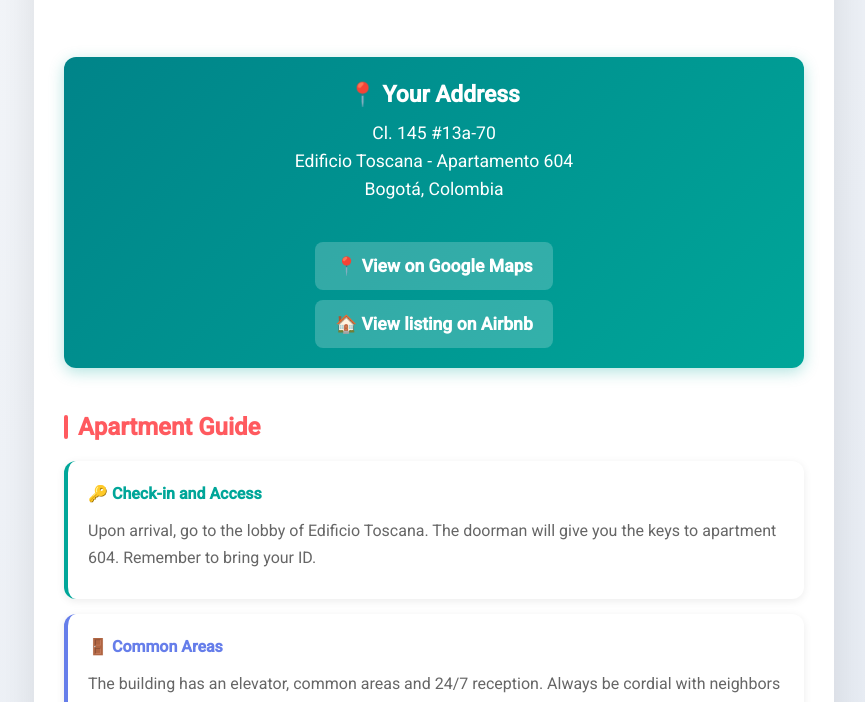
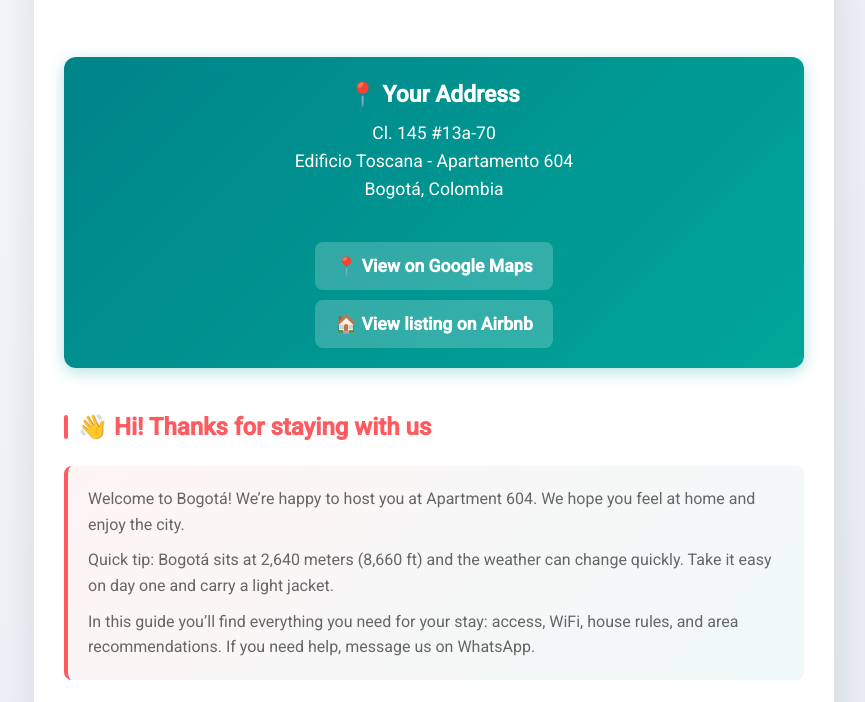
Before and after one commit to lordmacu/cedritos, a plain HTML site: page index.html in a window 1280 px wide. Shown: the part 237-939 px from the top of the page, without its empty margins (206-1071 px from the left). Drawn offline with Linux system fonts and the light colour scheme; a web font is replaced by a local one.

Commit message:
add translations

```diff
--- a/index.html
+++ b/index.html
@@ -325,6 +325,16 @@
                     <a href="https://www.airbnb.com.co/rooms/1577896875563043691?guests=1&adults=1&s=67&unique_share_id=bffd31c1-40af-4bb9-ad3e-0d781faba358&_set_bev_on_new_domain=1766163097_EAZDM5YjZlOGEzYm&set_everest_cookie_on_new_domain=1766163097.EANjExZDRmYjZmMGI4Yj.qNf5NGHTyBnkFVe_EzKMU1w5kghRetRCStcfN3N4pGU&source_impression_id=p3_1766163097_P39NmJkyBWM2kU3-" target="_blank" rel="noopener noreferrer" data-es="🏠 Ver anuncio en Airbnb" data-en="🏠 View listing on Airbnb" style="color: white; background: rgba(255,255,255,0.2); padding: 10px 20px; border-radius: 8px; text-decoration: none; display: inline-block; margin-top: 10px; font-weight: bold;">
                         🏠 Ver anuncio en Airbnb
                     </a>
+                </div>
+            </div>
+
+            <!-- Saludo -->
+            <div class="section">
+                <h2 class="section-title" data-es="👋 ¡Hola! Gracias por hospedarte con nosotros" data-en="👋 Hi! Thanks for staying with us">👋 ¡Hola! Gracias por hospedarte con nosotros</h2>
+                <div class="info-box" style="background: linear-gradient(135deg, #FF5A5F10 0%, #00A69910 100%); border-left: 4px solid var(--airbnb-pink);">
+                    <p style="margin: 0 0 10px 0;" data-es="¡Bienvenido(a) a Bogotá! Nos alegra recibirte en el Apartamento 604. Ojalá te sientas como en casa y disfrutes la ciudad." data-en="Welcome to Bogotá! We’re happy to host you at Apartment 604. We hope you feel at home and enjoy the city.">¡Bienvenido(a) a Bogotá! Nos alegra recibirte en el Apartamento 604. Ojalá te sientas como en casa y disfrutes la ciudad.</p>
+                    <p style="margin: 0 0 10px 0;" data-es="Tip rápido: Bogotá está a 2,640 metros de altura y el clima puede cambiar. Tómate el primer día con calma y lleva una chaqueta ligera." data-en="Quick tip: Bogotá sits at 2,640 meters (8,660 ft) and the weather can change quickly. Take it easy on day one and carry a light jacket.">Tip rápido: Bogotá está a 2,640 metros de altura y el clima puede cambiar. Tómate el primer día con calma y lleva una chaqueta ligera.</p>
+                    <p style="margin: 0;" data-es="En esta guía encontrarás todo lo necesario para tu estadía: acceso, WiFi, normas y recomendaciones de la zona. Si necesitas ayuda, escríbenos por WhatsApp." data-en="In this guide you’ll find everything you need for your stay: access, WiFi, house rules, and area recommendations. If you need help, message us on WhatsApp.">En esta guía encontrarás todo lo necesario para tu estadía: acceso, WiFi, normas y recomendaciones de la zona. Si necesitas ayuda, escríbenos por WhatsApp.</p>
                 </div>
             </div>
 
```
